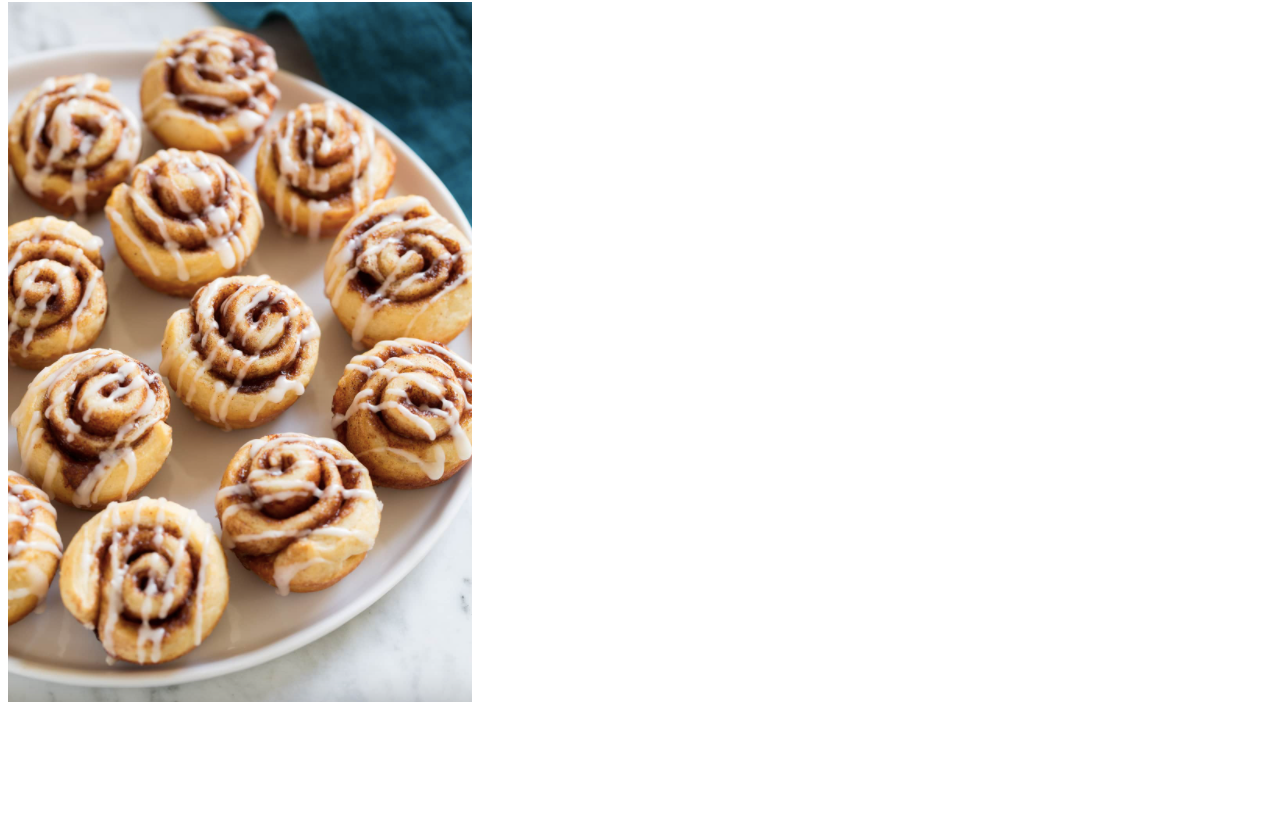
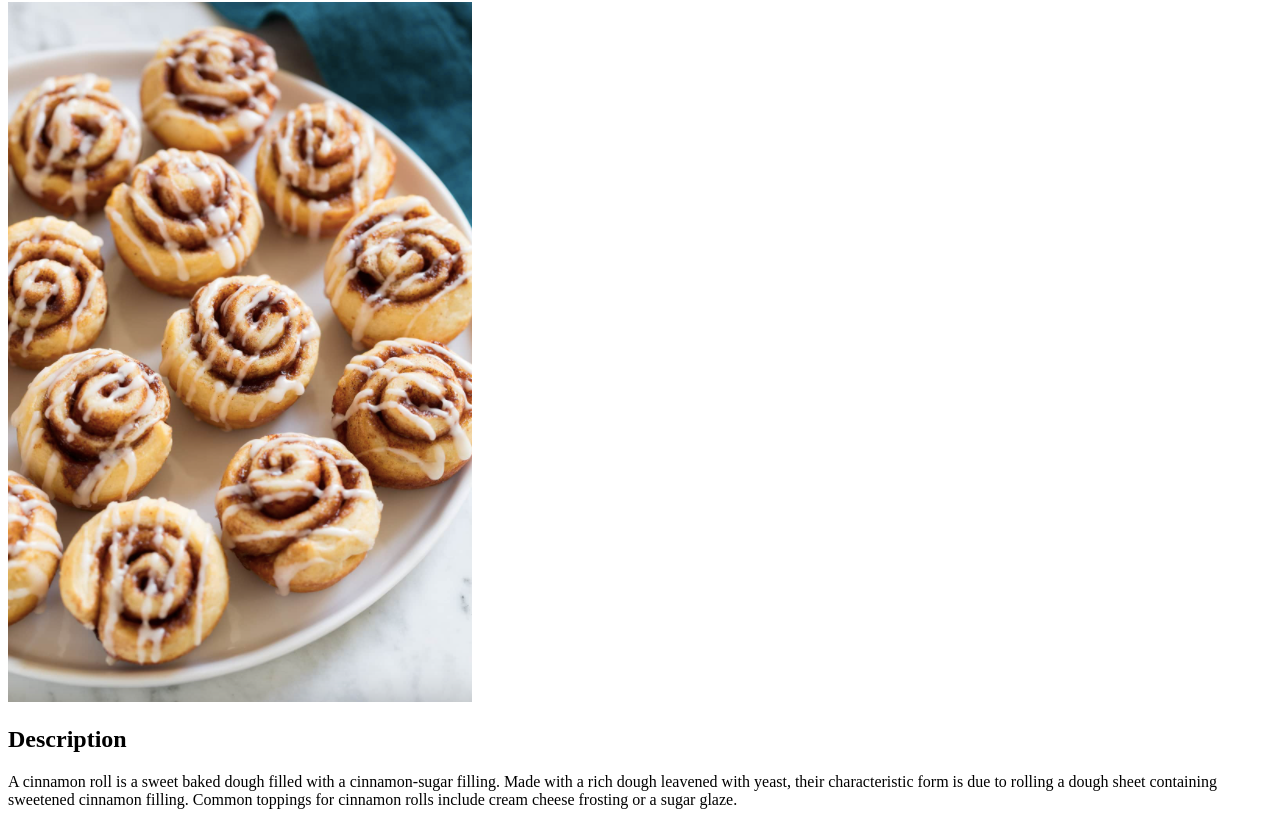
Before and after one commit to iliyu/odin-recipes, a plain HTML site: page recipes/cinammon-rolls.html in a window 1280 px wide. Shown: the part 78-903 px from the top of the page. Before the commit the page ends 800 px from the top, so only its background shows below. Drawn offline with Linux system fonts and the light colour scheme.

Commit message:
add first section of page, description of cinammon rolls

```diff
--- a/recipes/cinammon-rolls.html
+++ b/recipes/cinammon-rolls.html
@@ -13,7 +13,12 @@
         <h1>How to make Cinammon Rolls</h1>
         <img src="images/cinammon-rolls.png">
 
-
+        <section>
+            <h2>Description</h2>
+            <p>A cinnamon roll is a sweet baked dough filled with a cinnamon-sugar filling. Made with a rich dough
+                leavened with yeast, their characteristic form is due to rolling a dough sheet containing sweetened
+                cinnamon filling. Common toppings for cinnamon rolls include cream cheese frosting or a sugar glaze.</p>
+        </section>
     </main>
 </body>
 
```
